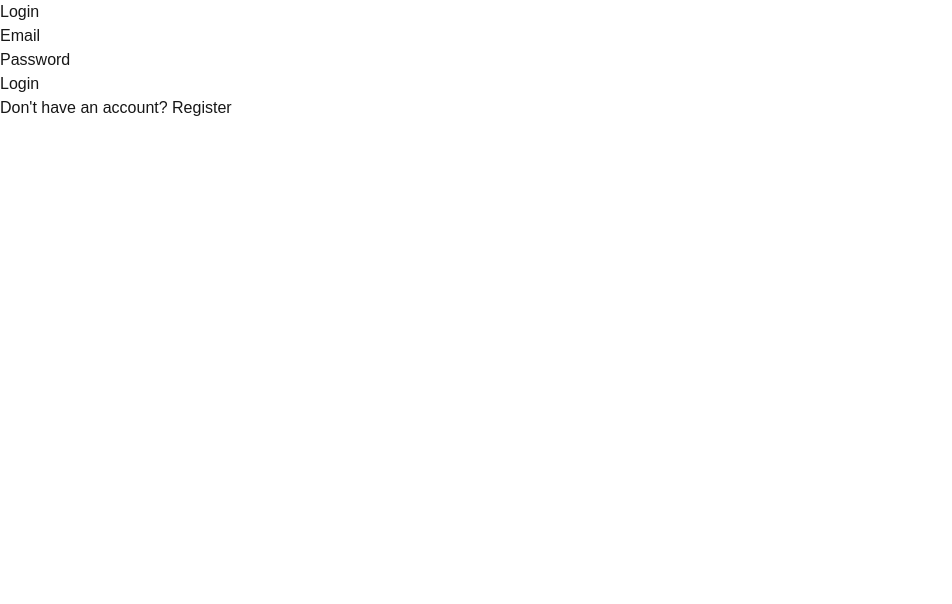
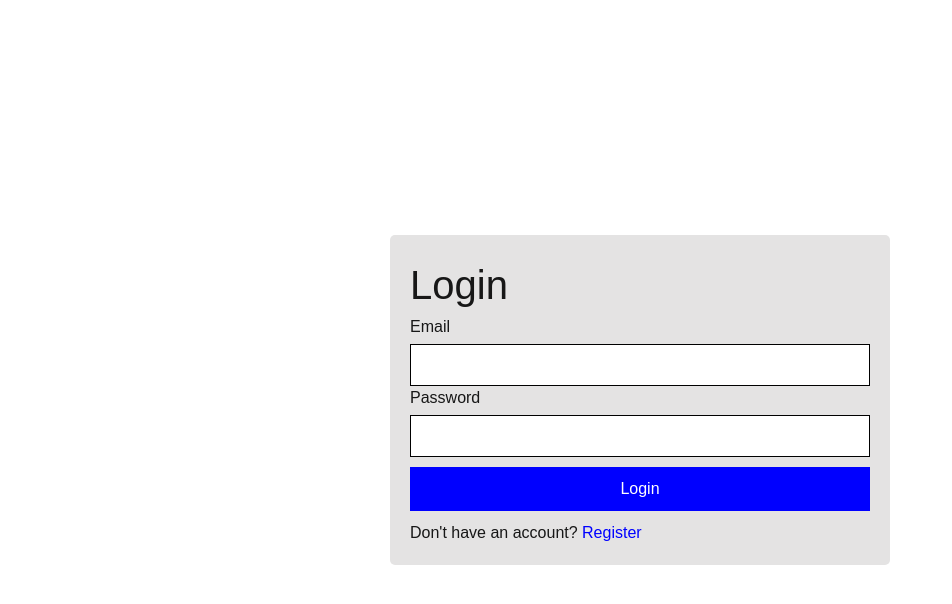
Before and after one commit to dzenardas/university-crud, a Next.js app: page /login in a window 1280 px wide. Shown: the top 604 px of the page, without its empty margins (0-952 px from the left). Built offline with nearby package versions, Linux system fonts and the light colour scheme.

Commit message:
Add style to login page with CSS

```diff
--- /dev/null
+++ b/app/login/login.module.css
@@ -0,0 +1,50 @@
+.container {
+    display: flex;
+    justify-content: center;
+    align-items: center;
+    min-height: 100vh;
+    background-color: white;
+}
+
+.h2 {
+    font-size: 40px;
+}
+
+.formWrapper {
+    width: 500px;
+    background-color: rgb(228, 227, 227);
+    padding: 20px;
+    border-radius: 5px;
+}
+
+.formGroup label {
+    display: block;
+    margin-bottom: 5px;
+}
+
+.input {
+    width: 100%;
+    padding: 8px;
+    border: 1px solid black;
+    box-sizing: border-box;
+    background-color: white;
+}
+
+.button {
+    width: 100%;
+    border: 2px;
+    cursor: pointer;
+    background-color: blue;
+    color: white;
+    padding: 10px;
+    margin-top: 10px;
+    margin-bottom: 10px;
+}
+
+.link {
+    color: blue;
+}
+
+.link:hover {
+    text-decoration: underline;
+}
--- a/app/login/page.tsx
+++ b/app/login/page.tsx
@@ -31,24 +31,36 @@ export default function LoginPage() {
     }
 
     return (
-        <div>
-            <h2>Login</h2>
+        <div className={styles.container}>
+            <div className={styles.formWrapper}>
+                <h2 className={styles.h2}>Login</h2>
 
                 <form onSubmit={handleSubmit}>
-                <div>
+                    <div className={styles.formGroup}>
                         <label>Email</label>
-                    <input type="email" value={email} onChange={(e) => setEmail(e.target.value)} required />
+                        <input
+                            type="email"
+                            value={email}
+                            onChange={(e) => setEmail(e.target.value)}
+                            className={styles.input}
+                            required />
                     </div>
 
-                <div>
+                    <div className={styles.formGroup}>
                         <label>Password</label>
-                    <input type="password" value={password} onChange={(e) => setEmail(e.target.value)} required />
+                        <input
+                            type="password"
+                            value={password}
+                            onChange={(e) => setEmail(e.target.value)}
+                            className={styles.input}
+                            required />
                     </div>
 
-                <button type="submit">Login</button>
+                    <button type="submit" className={styles.button}>Login</button>
                 </form>
 
-            <p>Don't have an account? <Link href="/register">Register</Link></p>
+                <p>Don't have an account? <Link href="/register" className={styles.link}>Register</Link></p>
+            </div>
         </div>
     )
 }
```
Lines whose indentation alone changed are shown as unchanged.
